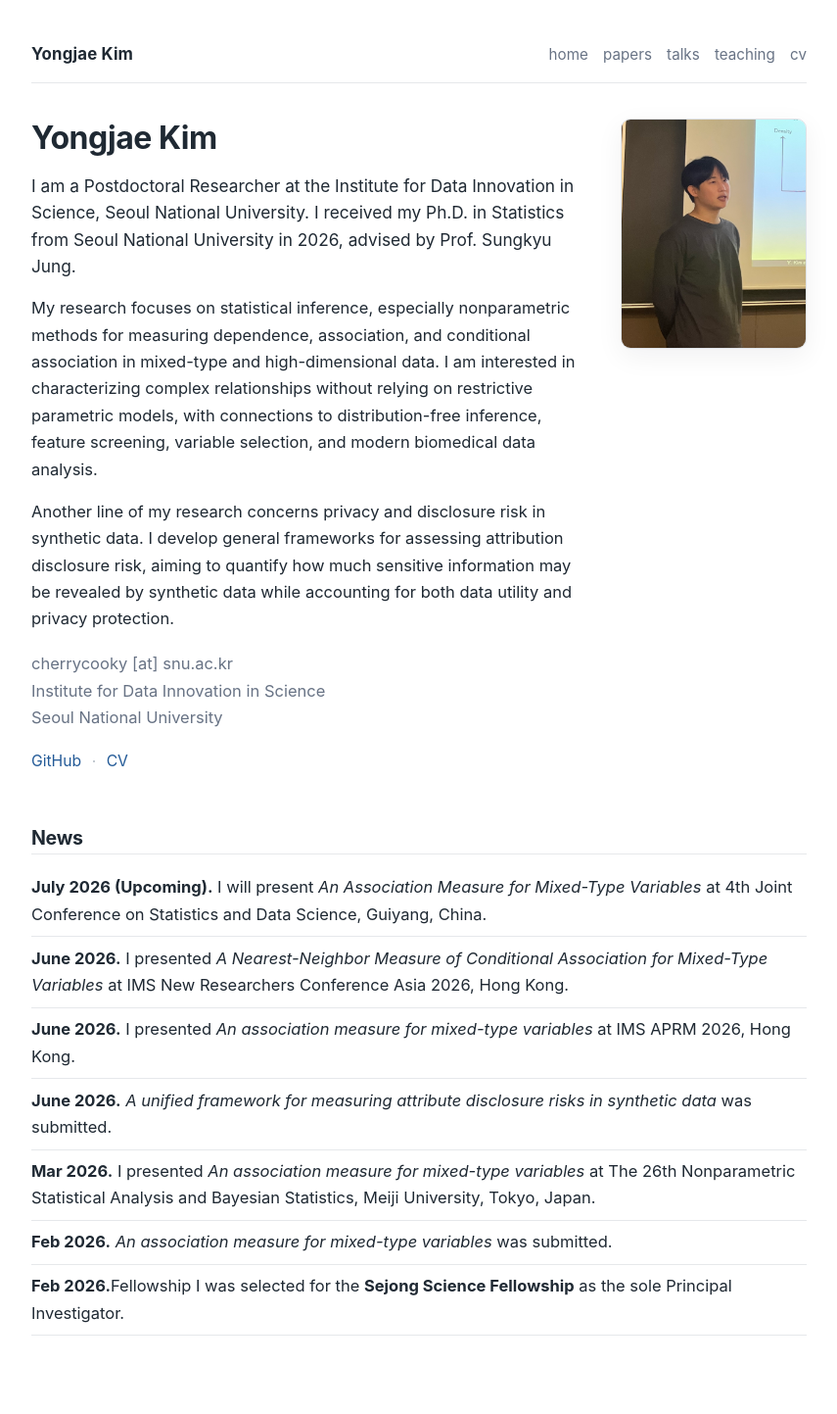
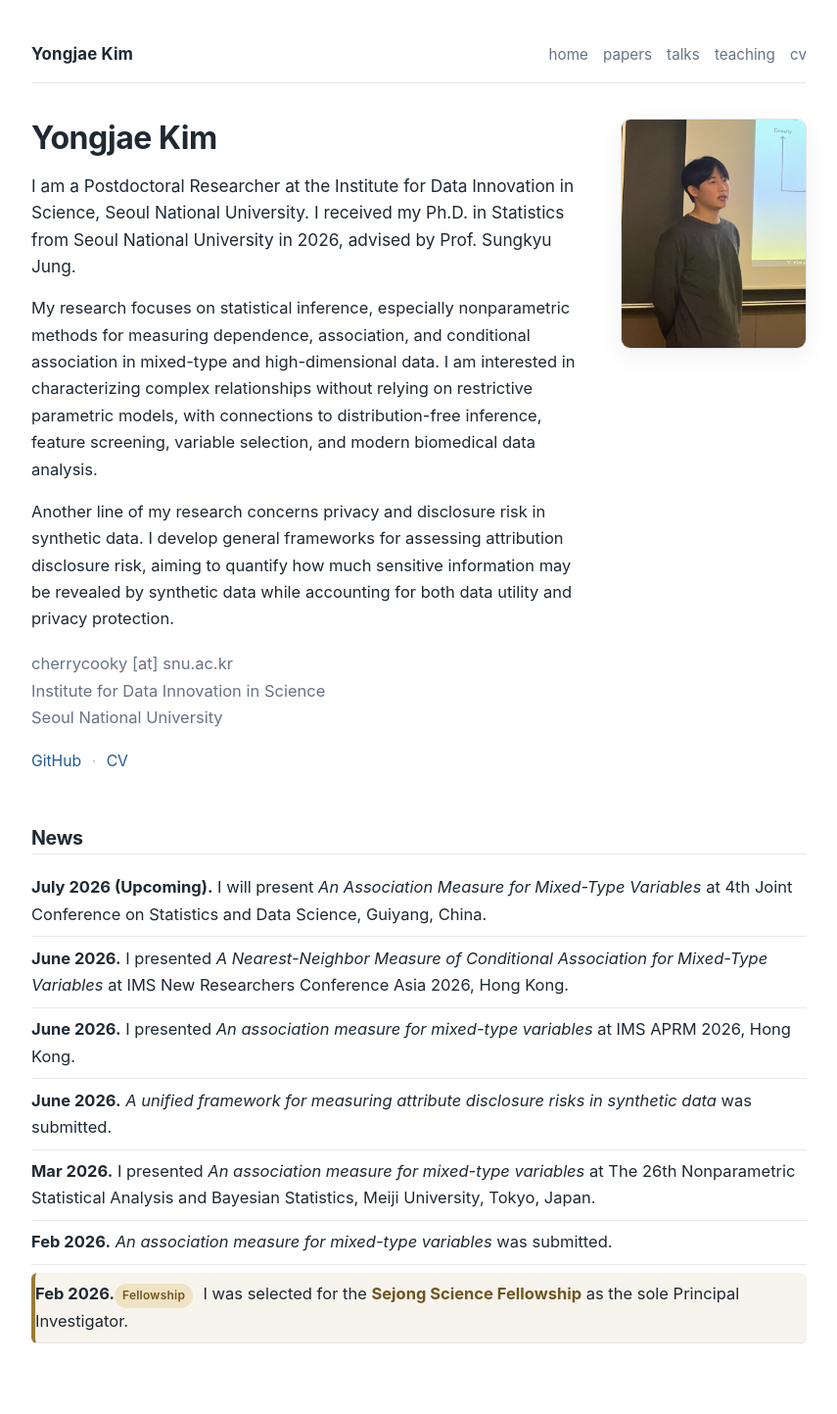
Before and after one commit to cherrrycooky/cherrrycooky.github.io, a Jekyll site: the page built from index.markdown, in a window 1280 px wide. Shown: the whole page at 98% size, without its empty margins (212-1067 px from the left). Built offline with Jekyll 4.4.1, drawn with Linux system fonts in a browser that asks for light colours.

Commit message:
Update style.css

```diff
--- a/assets/css/style.css
+++ b/assets/css/style.css
@@ -200,6 +200,30 @@ em {
   font-weight: 650;
 }
 
+.news-highlight {
+  background: #f7f4ed;
+  border-left: 4px solid #9a7b35;
+  padding: 0.75rem 1rem;
+  border-radius: 6px;
+  margin-top: 0.5rem;
+}
+
+.news-badge {
+  display: inline-block;
+  font-size: 0.75rem;
+  font-weight: 600;
+  letter-spacing: 0.02em;
+  color: #6f5520;
+  background: #efe3c4;
+  border-radius: 999px;
+  padding: 0.15rem 0.5rem;
+  margin-right: 0.35rem;
+}
+
+.news-highlight strong {
+  color: #6f5520;
+}
+
 .item-list li {
   padding: 0.82rem 0;
   border-bottom: 1px solid var(--line);
```
